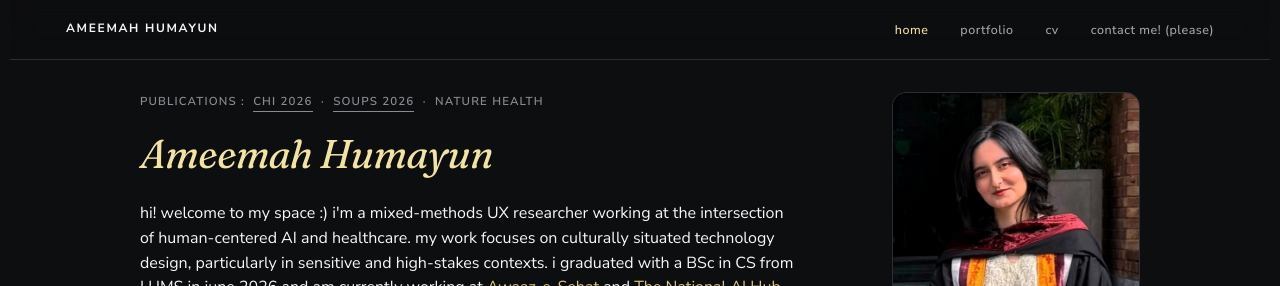
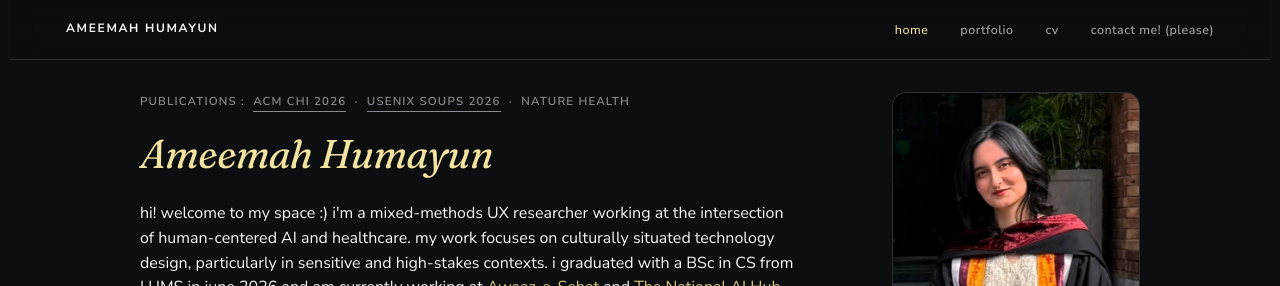
Before and after one commit to ameemahumayun/ameemahumayun.github.io, a Jekyll site: the page built from index.html, in a window 1280 px wide and 933 px high. Shown: the top 286 px of the window. Built offline with Jekyll 4.4.1, drawn with Linux system fonts in a browser that asks for light colours.

Commit message:
Use ACM CHI / USENIX SOUPS in the homepage and Work page labels
Scoped to the short badge-style labels (homepage Publications line,
Work page meta tags). Left the fuller-sentence mentions in the CV,
case study, and Recent Updates as plain "CHI 2026"/"SOUPS 2026" since
adding the org prefix there reads redundant in context, and left the
business card page's compact label as-is for space.

Co-Authored-By: Claude Sonnet 5 <noreply@anthropic.com>
Claude-Session: https://claude.ai/code/session_01RCzM7zTsD8mFw1QLJ4sgHP

```diff
--- a/_data/work.yml
+++ b/_data/work.yml
@@ -32,7 +32,7 @@
 #               of any link buttons. Use for projects with nothing to link yet.
 # ============================================================
 
-- meta: "CHI 2026 · Health AI · Qualitative UX + LLM Evaluation"
+- meta: "ACM CHI 2026 · Health AI · Qualitative UX + LLM Evaluation"
   title: "Beyond Euphemisms"
   type: publication
   desc: "A case study on culturally situated SRH communication and LLM failure modes, drawing on a field study and model evaluation that reshaped the product direction of a maternal-health AI system in Pakistan."
@@ -44,7 +44,7 @@
     - label: "View Case Study"
       url: "/work/beyond-euphemisms/"
 
-- meta: "SOUPS 2026 · Privacy &amp; Security · Qualitative UX"
+- meta: "USENIX SOUPS 2026 · Privacy &amp; Security · Qualitative UX"
   title: "Sharing Digital Devices Is Normal and Cultural"
   type: publication
   desc: "Privacy and security challenges in collectivist immigrant households, examined through a reflexive thematic analysis across 18 families that exposed a structural mismatch between single-user device assumptions and shared-device realities."
--- a/index.html
+++ b/index.html
@@ -11,8 +11,8 @@ description: Mixed-methods UX researcher working on human-centered AI for health
     <div class="hero__text">
       <p class="eyebrow" style="margin-bottom:1.25rem;color:var(--color-text-mute);font-weight:600;letter-spacing:0.1em;">
         Publications&nbsp;:&nbsp;
-        <a href="https://doi.org/10.1145/3772318.3791315" target="_blank" rel="noopener" class="link-quiet link-underline-mute">CHI 2026</a> &nbsp;·&nbsp;
-        <a href="https://www.usenix.org/conference/soups2026/presentation/shanza" target="_blank" rel="noopener" class="link-quiet link-underline-mute">SOUPS 2026</a> &nbsp;·&nbsp;
+        <a href="https://doi.org/10.1145/3772318.3791315" target="_blank" rel="noopener" class="link-quiet link-underline-mute">ACM CHI 2026</a> &nbsp;·&nbsp;
+        <a href="https://www.usenix.org/conference/soups2026/presentation/shanza" target="_blank" rel="noopener" class="link-quiet link-underline-mute">USENIX SOUPS 2026</a> &nbsp;·&nbsp;
         <span>Nature Health</span>
       </p>
       <h1 style="margin-top:0.75rem;margin-bottom:1.5rem;font-size:clamp(28px, 3.6vw, 40px);"><span class="serif">Ameemah Humayun</span></h1>
```
